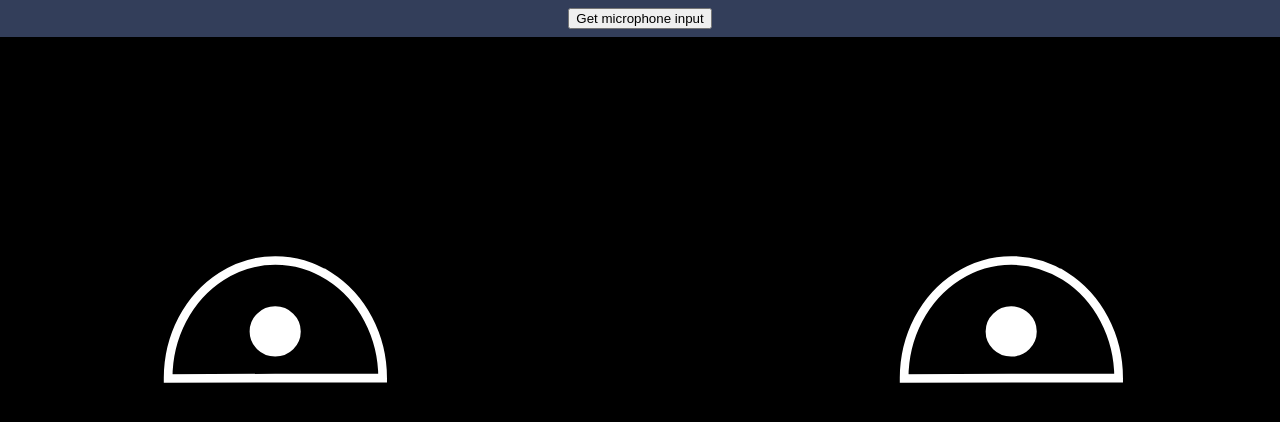
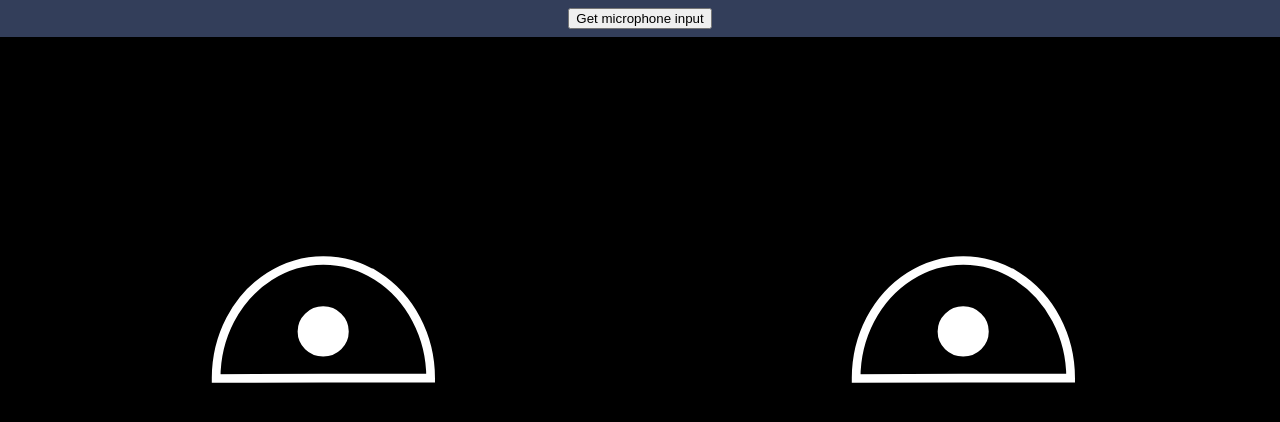
Before and after one commit to elijah-atkins/mic-face, a React (Create React App) app: page / in a window 1280 px wide. Shown: the top 422 px of the page. Built offline with nearby package versions, Linux system fonts and the light colour scheme.

Commit message:
comments added to css

```diff
--- a/src/App.js
+++ b/src/App.js
@@ -1,12 +1,11 @@
-import React, { Component } from 'react';
-import AudioAnalyser from './AudioAnalyser';
-
+import React, { Component } from "react";
+import AudioAnalyser from "./AudioAnalyser";
 
 class App extends Component {
   constructor(props) {
     super(props);
     this.state = {
-      audio: null
+      audio: null,
     };
     this.toggleMicrophone = this.toggleMicrophone.bind(this);
   }
@@ -14,13 +13,13 @@ class App extends Component {
   async getMicrophone() {
     const audio = await navigator.mediaDevices.getUserMedia({
       audio: true,
-      video: false
+      video: false,
     });
     this.setState({ audio });
   }
 
   stopMicrophone() {
-    this.state.audio.getTracks().forEach(track => track.stop());
+    this.state.audio.getTracks().forEach((track) => track.stop());
     this.setState({ audio: null });
   }
 
@@ -37,20 +36,17 @@ class App extends Component {
       <div className="App">
         <div className="controls">
           <button onClick={this.toggleMicrophone}>
-            {this.state.audio ? 'Stop microphone' : 'Get microphone input'}
+            {this.state.audio ? "Stop microphone" : "Get microphone input"}
           </button>
         </div>
         <div className="spacer"></div>
         <div className="eyes">
-          <div className="r-eye">
-<br></br>
-          </div>
-          <div className="spacer"></div>
-          <div className="l-eye">
-          <br></br>
+          <div className="eye"></div>
+          <div className="eye">
+            <br></br>
           </div>
         </div>
-        {this.state.audio ? <AudioAnalyser audio={this.state.audio} /> : ''}
+        {this.state.audio ? <AudioAnalyser audio={this.state.audio} /> : ""}
       </div>
     );
   }
--- a/src/AudioAnalyser.js
+++ b/src/AudioAnalyser.js
@@ -15,7 +15,7 @@ class AudioAnalyser extends Component {
     this.audioContext = new (window.AudioContext || window.webkitAudioContext)();
     this.analyser = this.audioContext.createAnalyser();
     //analyser variables
-    this.analyser.minDecibels = -50;
+    this.analyser.minDecibels = -90;
     this.analyser.maxDecibels = -10;
     this.analyser.smoothingTimeConstant = 1;
     this.analyser.fftSize = 64;
--- a/src/index.css
+++ b/src/index.css
@@ -17,34 +17,6 @@ header {
 }
 .spacer {
   height: 20vh;
-}
-.eyes {
-  display: flex;
-  justify-content: space-around;
-}
-.r-eye {
-  width: 350px;
-  height: 250px;
-  float: left;
-  background-size: contain;
-  background-position: 50% 50%;
-  background-repeat: no-repeat;
-  -webkit-animation: blink 7s infinite;
-  animation: blink 7s infinite;
-  -webkit-animation-timing-function: steps(1, end);
-  animation-timing-function: steps(1, end);
-}
-.l-eye {
-  width: 350px;
-  height: 250px;
-  float: left;
-  background-size: contain;
-  background-position: 50% 50%;
-  background-repeat: no-repeat;
-  -webkit-animation: blink 7s infinite;
-  animation: blink 7s infinite;
-  -webkit-animation-timing-function: steps(1, end);
-  animation-timing-function: steps(1, end);
 }
 main {
   height: 200vh;
@@ -67,17 +39,49 @@ footer {
   color: #fff;
   text-align: center;
 }
+/*
+Container for eyes
+*/
+.eyes {
+  display: flex;
+  justify-content: space-around;
+}
+/*
+container for blink animation sets the size and postion for eyes
+*/
+.eye {
+  width: 250px;
+  height: 250px;
+  background-size: contain;
+  background-position: 50% 50%;
+  background-repeat: no-repeat;
+  /*
+animation set for 7 seconds adjust second value in animation
+*/
+  animation: blink 7s infinite;
+  animation-timing-function: steps(1, end);
+}
+/*
+Blink keyframes eye-00 is the open eye and holds for most of the animation then cycles though the blink animation keyframes
+timing can be adjusted here
+*/
 @keyframes blink {
   0% {
     background-image: url(/src/assets/img/eye-00.svg);
   }
-  97% {
+  95% {
+    background-image: url(/src/assets/img/eye-02.svg);
+  }
+  96% {
+    background-image: url(/src/assets/img/eye-03.svg);
+  }
+  98% {
+    background-image: url(/src/assets/img/eye-02.svg);
+  }
+  99% {
     background-image: url(/src/assets/img/eye-01.svg);
   }
-  98% {
-    background-image: url(/src/assets/img/eye-03.svg);
-  }
   100% {
-    background-image: url(/src/assets/img/eye-02.svg);
+    background-image: url(/src/assets/img/eye-00.svg);
   }
 }
```
